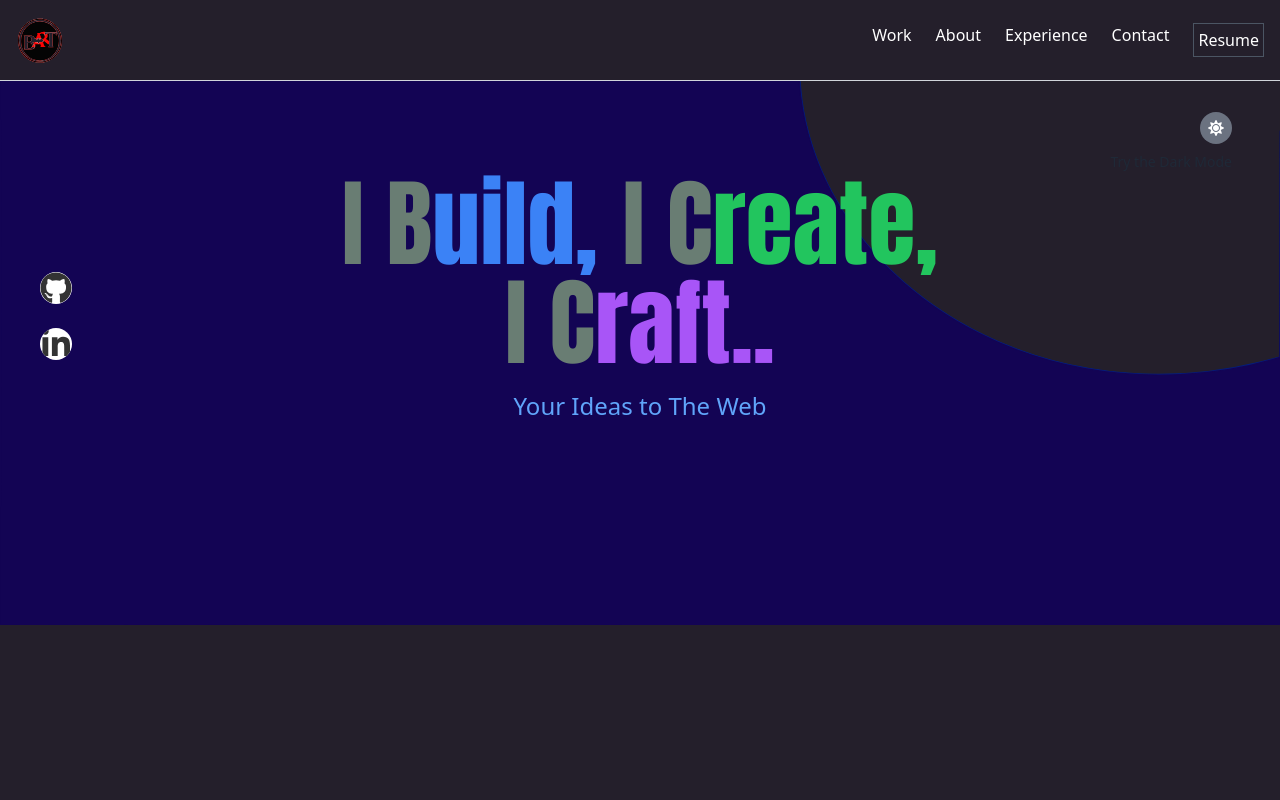
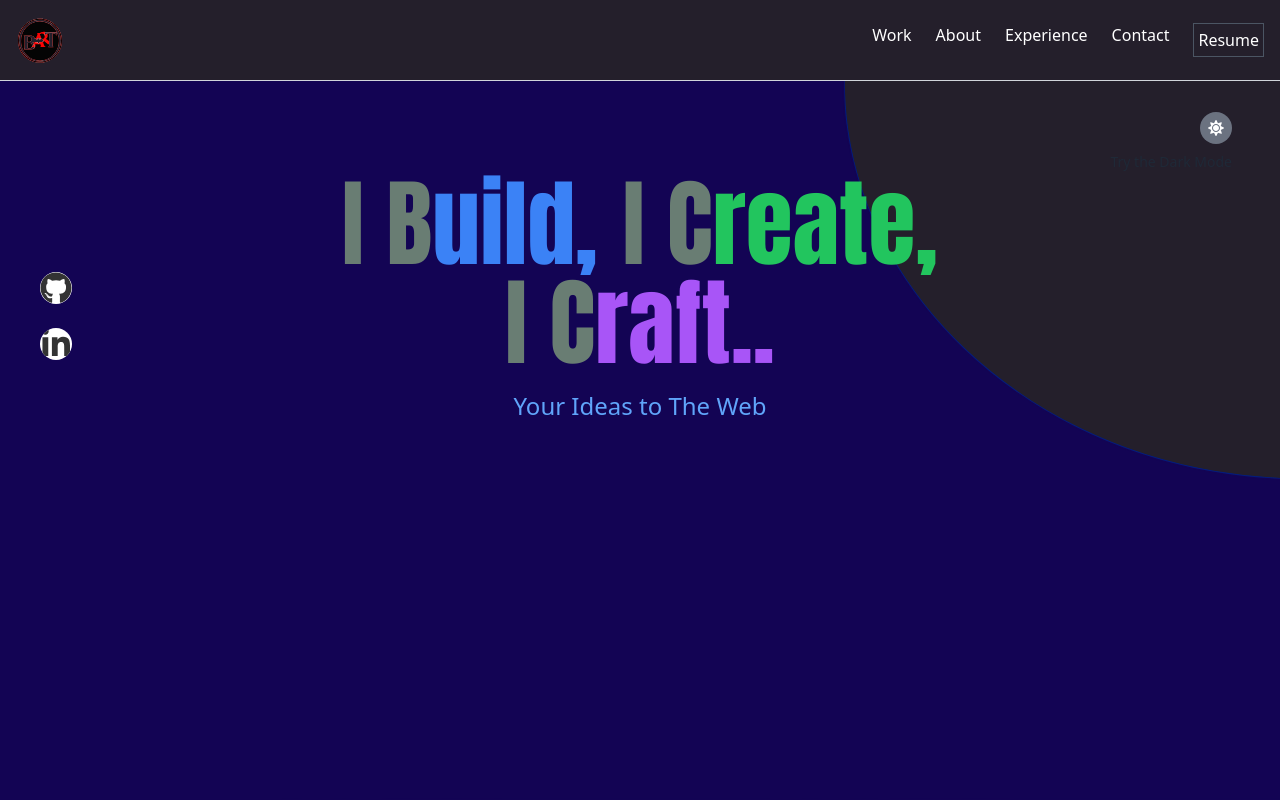
Before and after one commit to Bart-Plange/portfolioV2, a React (Vite) app: page / in a window 1280 px wide. Both pictures are taken after a click on the button 1216 px from the left and 128 px from the top of the page. Shown: the top 800 px of the page. Built offline with nearby package versions, Linux system fonts and the light colour scheme.

Commit message:
updated hero bg

```diff
--- a/src/components/hero/Hero.jsx
+++ b/src/components/hero/Hero.jsx
@@ -24,7 +24,7 @@ const Hero = ({ isDarkMode }) => {
       </div>
       </div>
       <div className="dark:block hidden">
-        <img src={Herobg} alt="hero bg" className="object-fit min-h-5/6 min-w-full absolute top-0 left-0 z-index-[-1]"/>
+        <img src={Herobg} alt="hero bg" className="object-cover min-h-full min-w-full absolute top-0 left-0 z-index-[-1]"/>
       </div>
     </div>
   );
```
